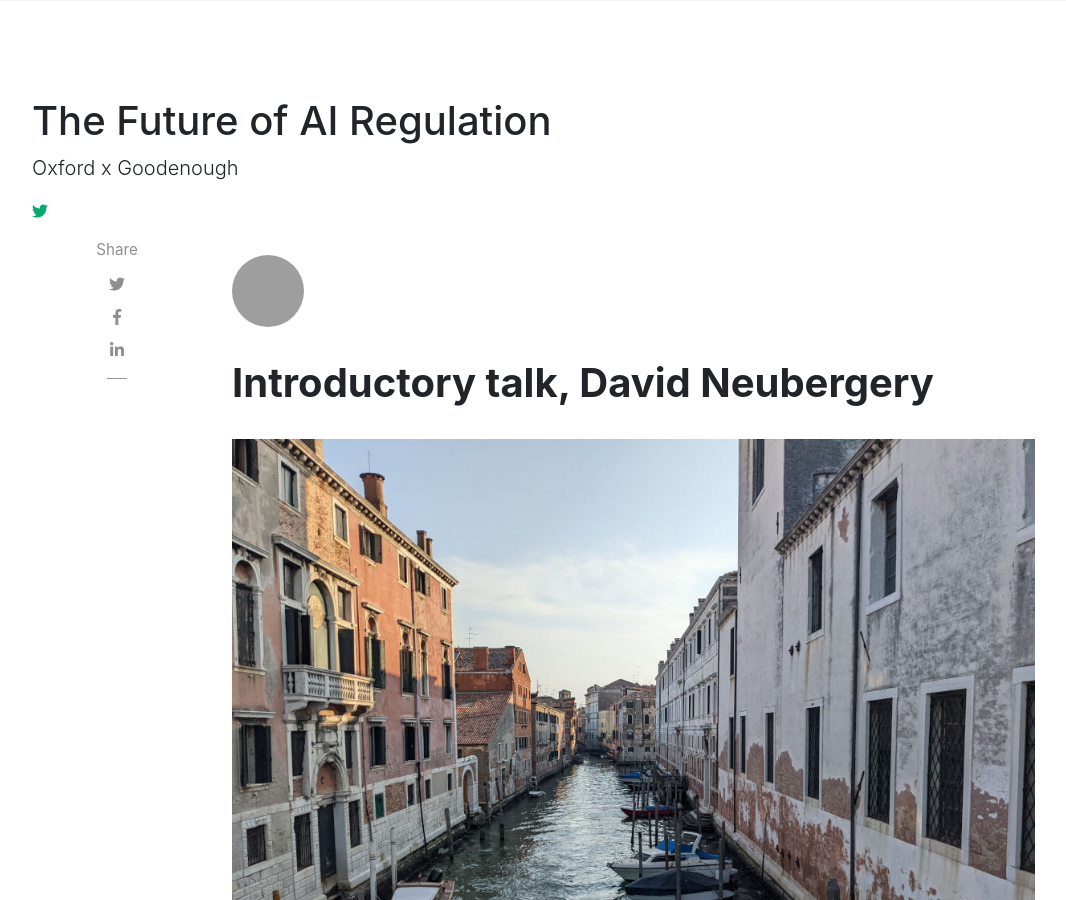
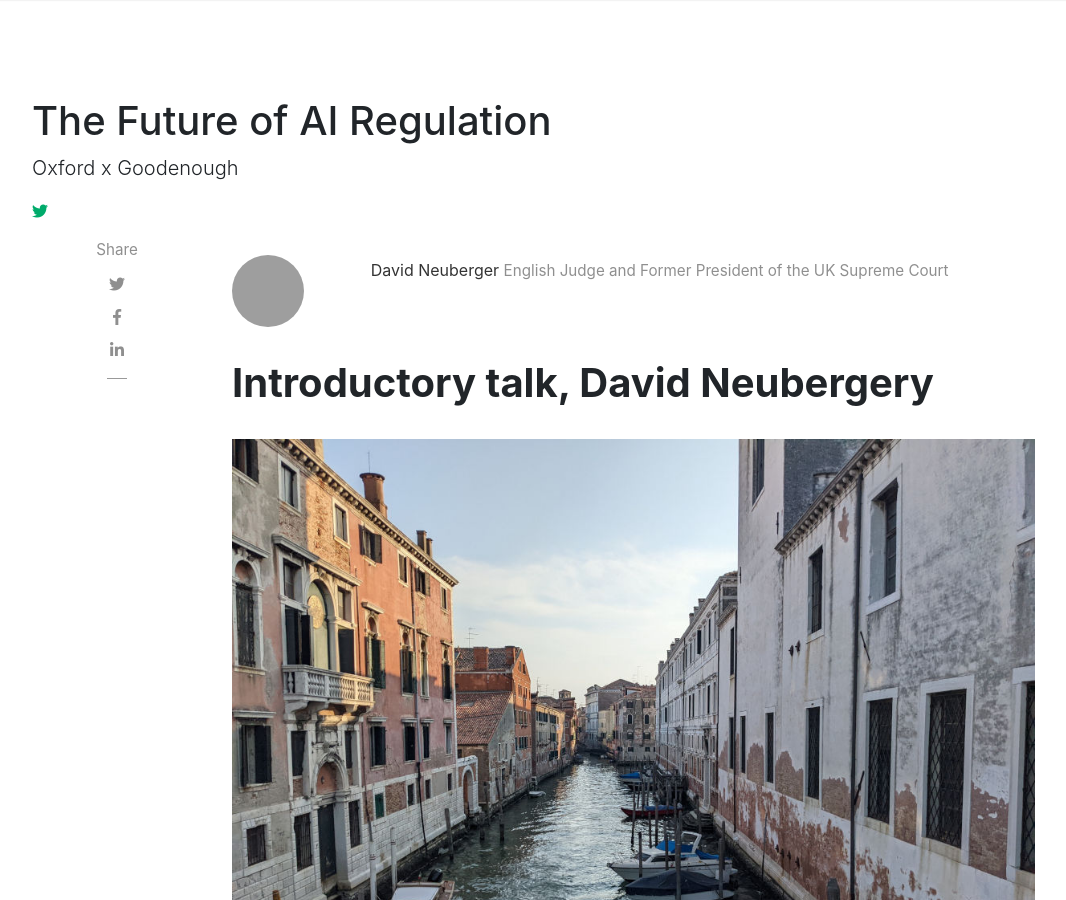
Before and after one commit to kasnder/aireg, a Jekyll site: the page built from _posts/2022-05-26-introduction.md, in a window 1280 px wide and 900 px high. Shown: the whole window, without its empty margins (53-1119 px from the left). Built offline with Jekyll 4.4.1, drawn with Linux system fonts in a browser that asks for light colours; nearby versions of some CDN libraries; grey boxes are pictures that could not be loaded.

Commit message:
Add David as author

```diff
--- a/_config.yml
+++ b/_config.yml
@@ -31,6 +31,15 @@ authors:
     web: https://www.linkedin.com/in/tess-buckley-a9580b166/
     #twitter: https://twitter.com/wowthemesnet
     description: "Governor and Members Council Chair at Goodenough College. Philosophy and Artificial Intelligence MA Candidate."
+  david:
+    name: David Neuberger
+    display_name: David Neuberger
+    #avatar: 'assets/images/david.jpg'
+    #gravatar: e56154546cf4be74e393c62d1ae9f9d4
+    #email: wowthemesnet@gmail.com
+    #web: https://kollnig.net
+    #twitter: https://twitter.com/FascinatingTech
+    description: "English Judge and Former President of the UK Supreme Court"
 
 # Plugins
 plugins:
```
